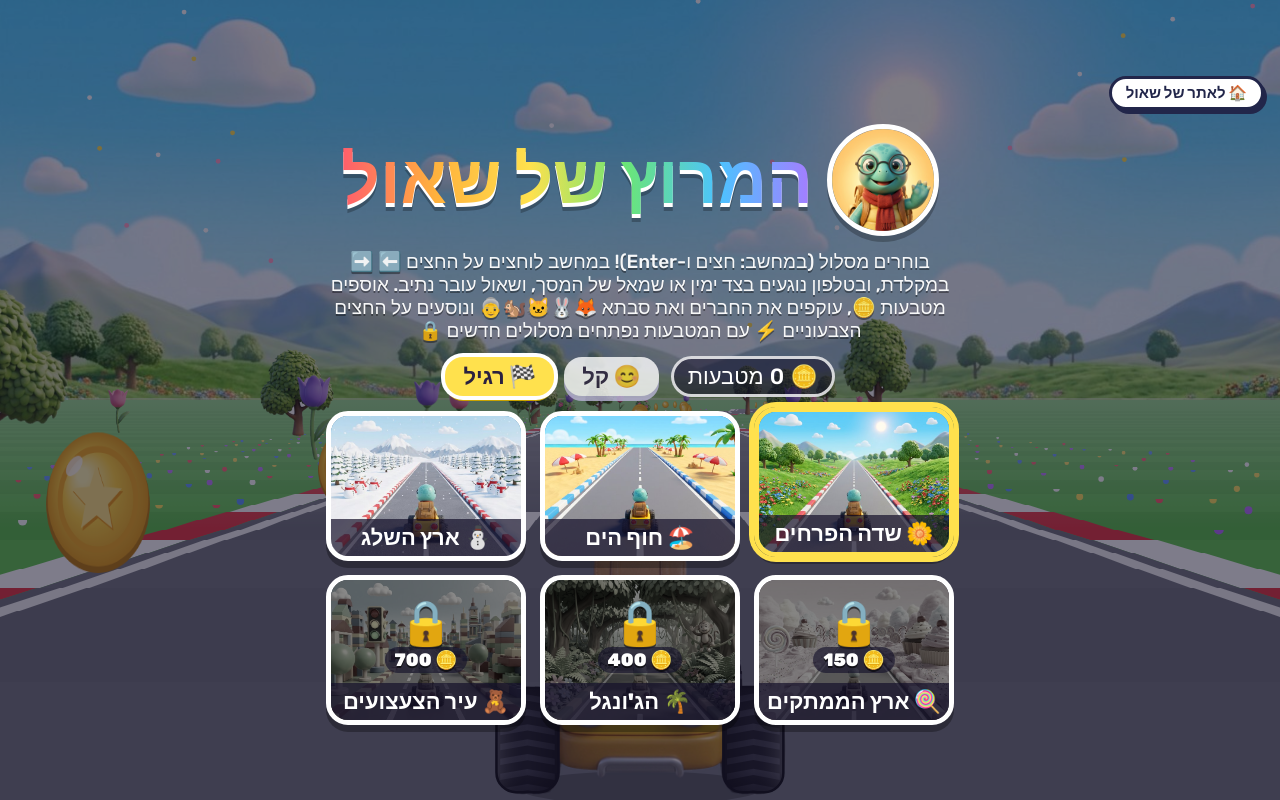
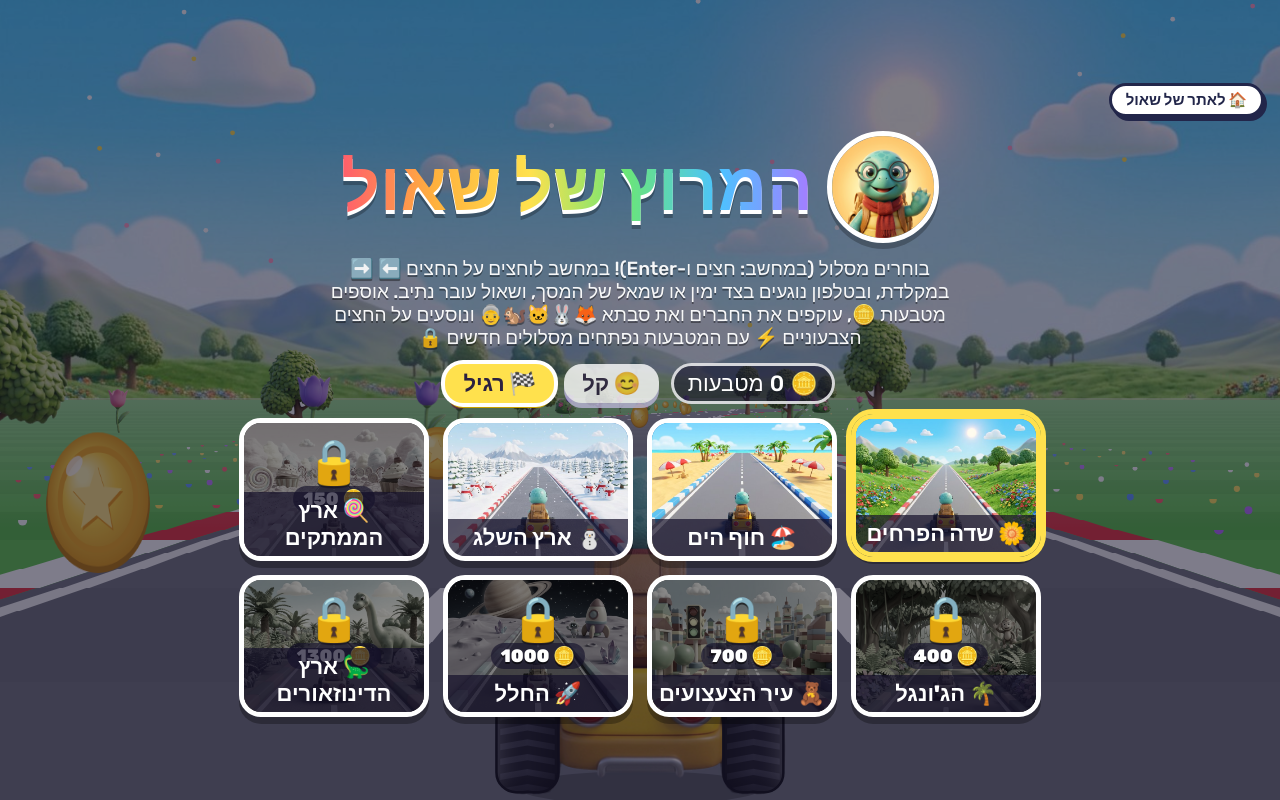
Before and after one commit to shaulhatzav-dotcom/shaulhatzav-dotcom.github.io, a plain HTML site: page race/index.html in a window 1280 px wide. Drawn offline with Linux system fonts and the light colour scheme; animation ran at ten frames a second.

Commit message:
Race game: 8 tracks (Space 1000, Dinosaur land 1300 coins)

```diff
--- a/race/index.html
+++ b/race/index.html
@@ -66,7 +66,7 @@
      background:linear-gradient(90deg,#ff5d6c,#ffb13d,#ffe14d,#6be675,#4cc3ff,#a77bff);-webkit-background-clip:text;background-clip:text;color:transparent;
      filter:drop-shadow(0 4px 0 #fff) drop-shadow(0 4px 0 rgba(0,0,0,.25))}
   .sub{font-size:clamp(14px,2.4vw,19px);opacity:.95;text-align:center;max-width:640px;text-shadow:0 2px 0 rgba(0,0,0,.4)}
-  #tracks{display:grid;grid-template-columns:repeat(3,minmax(130px,200px));gap:14px}
+  #tracks{display:grid;grid-template-columns:repeat(4,minmax(130px,190px));gap:14px}
   @media (max-width:640px){#tracks{grid-template-columns:repeat(2,minmax(130px,180px))}}
   .card{cursor:pointer;border-radius:22px;overflow:hidden;border:5px solid #fff;box-shadow:0 7px 0 rgba(0,0,0,.3);position:relative;aspect-ratio:4/3;
         transition:transform .15s}
@@ -114,7 +114,7 @@
     .card .lock .need{font-size:12px}
   }
   @media (max-height:460px) and (min-width:640px){
-    #tracks{grid-template-columns:repeat(6,minmax(90px,125px))}
+    #tracks{grid-template-columns:repeat(4,minmax(90px,118px))}
   }
   .homeLink{align-self:flex-start;flex:none;background:#fff;color:#22264a;font-weight:900;text-decoration:none;
             border:3px solid #22264a;border-radius:999px;padding:5px 14px;box-shadow:3px 4px 0 #22264a;font-size:15px}
@@ -346,7 +346,9 @@ function buildSprites() {
   });
   SPR.tree2 = SPR.tree; SPR.pine2 = SPR.pine;   // until the 3D pictures load
   Object.assign(SPR, { jtree: SPR.tree, fern: SPR.bush, jflower: SPR.bush, monkey: SPR.bush, log: SPR.puddle, mud: SPR.puddle,
-    house: SPR.cupcake, tower: SPR.lolly, light: SPR.cone, ttree: SPR.tree, blocks: SPR.gumdrop, top: SPR.ball });
+    house: SPR.cupcake, tower: SPR.lolly, light: SPR.cone, ttree: SPR.tree, blocks: SPR.gumdrop, top: SPR.ball,
+    rocket: SPR.lolly, robot: SPR.snowman, crystal: SPR.cane, aplant: SPR.flower, moonrock: SPR.snowpile, crater: SPR.puddle,
+    dino: SPR.tree, cycad: SPR.palm, volcano: SPR.tree2, babydino: SPR.bush, egg: SPR.gumdrop, boulder: SPR.snowpile });
   SPR.fox = friendKart('#3a7bff', '#2350b8', '#ff8a1f', 'fox');
   SPR.bunny = friendKart('#a05cff', '#6d36c2', '#f4f1ff', 'bunny');
   SPR.squirrel = friendKart('#3ccf5a', '#24903a', '#b0612c', 'squirrel');
@@ -476,13 +478,38 @@ const TRACKS = [
     layout: [[90, 0, 0], [100, -4, 0], [100, 4, 0], [120, 0, 30], [120, 0, -30], [140, 5, 0], [140, -5, 20], [100, 3, -20], [100, -3, 0], [160, 4, 30], [160, -4, -30], [120, 0, 0], [90, 0, 0]],
     music: { mel: [72, 72, 79, 79, 81, 81, 79, 0, 77, 77, 76, 76, 74, 74, 72, 0, 79, 79, 77, 77, 76, 76, 74, 0, 72, 76, 79, 84, 79, 0, 72, 0], bass: [48, 55, 48, 55, 53, 60, 48, 55, 53, 60, 48, 55, 43, 50, 48, 0], bpm: 155 },
     card: 'linear-gradient(#4cc3ff 0 48%,#93da87 48%)', roadCss: '#8d93a0'
+  },
+  // 27/11 the user: "בוא נוסיף 2 מסכים למשחק הוא קצר מדי" -> picked Space and Dinosaur land
+  {
+    id: 'space', name: 'החלל', emo: '🚀', seed: 77, level: 2, cost: 1000,
+    sky: ['#0d1b4d', '#3a3f8f'], sun: '#ffe9a8', clouds: '#c9c3ff',
+    far: '#a98fd6', farCap: null, near: '#b99be3',
+    grass: ['#c3a3e6', '#bb9ade'], rumble: ['#4c8dff', '#a77bff'], road: ['#73767e', '#6f727a'], lane: '#ffffff',
+    dots: ['#a77bff', '#4cc3ff', '#ffffff'],
+    scenery: ['rocket', 'crystal', 'robot', 'aplant', 'crystal', 'rocket'], obstacles: ['moonrock', 'crater'], particle: 'star',
+    layout: [[90, 0, 0], [140, 3, 30], [140, -3, -30], [120, 0, 40], [120, 0, -40], [160, 4, 0], [160, -4, 20], [120, 2, -20], [120, -2, 0], [150, 3, 30], [150, -3, -30], [90, 0, 0]],
+    music: { mel: [72, 79, 76, 79, 84, 79, 76, 79, 74, 79, 77, 79, 83, 79, 77, 74, 72, 76, 79, 84, 88, 84, 79, 76, 77, 81, 79, 77, 76, 0, 72, 0], bass: [48, 55, 48, 55, 50, 57, 50, 57, 53, 60, 53, 60, 55, 62, 55, 0], bpm: 145 },
+    card: 'linear-gradient(#0d1b4d 0 48%,#c3a3e6 48%)', roadCss: '#8d93a0'
+  },
+  {
+    id: 'dino', name: 'ארץ הדינוזאורים', emo: '🦕', seed: 88, level: 2, cost: 1300,
+    sky: ['#ffd98a', '#fff4d6'], sun: '#fff27a', clouds: '#fff3dc',
+    far: '#8fb35a', farCap: null, near: '#7aa043',
+    grass: ['#6f9a2c', '#68922a'], rumble: ['#ff8a1f', '#3c9a3c'], road: ['#73767e', '#6f727a'], lane: '#ffffff',
+    dots: ['#ffe14d', '#ff8a1f', '#2f8f3a'],
+    scenery: ['dino', 'cycad', 'babydino', 'cycad', 'volcano', 'egg', 'cycad'], obstacles: ['boulder', 'mud'], particle: 'leaf',
+    layout: [[90, 0, 0], [130, -3, 20], [130, 3, -20], [150, 0, 0], [140, 4, 30], [140, -4, -30], [110, 0, 20], [110, 0, -20], [160, 3, 0], [160, -3, 0], [120, 0, 0], [90, 0, 0]],
+    music: { mel: [67, 67, 71, 74, 71, 67, 69, 71, 72, 72, 76, 79, 76, 72, 74, 76, 79, 79, 77, 76, 74, 72, 71, 69, 67, 71, 74, 79, 74, 0, 67, 0], bass: [43, 50, 43, 50, 48, 55, 48, 55, 47, 54, 47, 54, 43, 50, 43, 0], bpm: 150 },
+    card: 'linear-gradient(#ffd98a 0 48%,#6f9a2c 48%)', roadCss: '#8d93a0'
   }
 ];
 
 // sprite world widths (world units)
 const SIZE = { tree2: 1200, pine2: 1100, tree: 1300, flower: 420, flower2: 420, bush: 900, puddle: 640, cone: 300, palm: 1500, umbrella: 900, castle: 520, ball: 380,
   pine: 1300, snowman: 520, snowpile: 620, cane: 700, lolly: 650, cupcake: 520, gumdrop: 460, star: 330, kart: 430,
-  jtree: 1500, fern: 800, jflower: 700, monkey: 480, log: 560, mud: 640, house: 1100, tower: 1000, light: 700, ttree: 900, blocks: 480, top: 380 };
+  jtree: 1500, fern: 800, jflower: 700, monkey: 480, log: 560, mud: 640, house: 1100, tower: 1000, light: 700, ttree: 900, blocks: 480, top: 380,
+  rocket: 900, robot: 520, crystal: 620, aplant: 450, moonrock: 440, crater: 640,
+  dino: 1700, cycad: 1300, volcano: 1900, babydino: 520, egg: 420, boulder: 480 };
 
 let T = null;          // current theme
 let segments = [], trackLength = 0, finishZ = 0, totalStars = 0;
@@ -962,14 +989,15 @@ function drawFrontTreads(g, im, dw, dh) {
 // 3D scenery pictures (obj/<name>.png) replace the drawn objects as soon as they load
 const OBJ_NAMES = ['tree', 'tree2', 'bush', 'flower', 'flower2', 'puddle', 'cone', 'palm', 'umbrella', 'castle', 'ball',
   'pine', 'pine2', 'snowman', 'snowpile', 'cane', 'lolly', 'cupcake', 'gumdrop',
-  'jtree', 'fern', 'jflower', 'monkey', 'log', 'mud', 'house', 'tower', 'light', 'ttree', 'blocks', 'top'];
+  'jtree', 'fern', 'jflower', 'monkey', 'log', 'mud', 'house', 'tower', 'light', 'ttree', 'blocks', 'top',
+  'rocket', 'robot', 'crystal', 'aplant', 'moonrock', 'crater', 'dino', 'cycad', 'volcano', 'babydino', 'egg', 'boulder'];
 for (const n of OBJ_NAMES) {
   const im = new Image();
   im.onload = () => { SPR[n] = im; };
   im.src = 'obj/' + n + '.png';
 }
 // 3D panorama per track (bg/<id>.jpg); PANO_HORIZON = where its ground starts, as a fraction of its height
-const PANO = {}, PANO_HORIZON = { meadow: 0.67, beach: 0.41, snow: 0.56, candy: 0.6, jungle: 0.5, toycity: 0.56 };
+const PANO = {}, PANO_HORIZON = { meadow: 0.67, beach: 0.41, snow: 0.56, candy: 0.6, jungle: 0.5, toycity: 0.56, space: 0.47, dino: 0.5 };
 for (const t of TRACKS.map(t => t.id)) {
   const im = new Image();
   im.onload = () => { PANO[t] = im; if (T && T.id === t) makeLayers(); };
@@ -1057,7 +1085,7 @@ function ambient(dt) {
   if (!T.particle || state === 'menu') return;
   const rate = T.particle === 'snow' ? 40 : 10;
   if (Math.random() < rate * dt) {
-    const c = T.particle === 'snow' ? ['#ffffff'] : T.particle === 'petal' ? ['#ff9ec4', '#ffffff', '#ffe14d'] : T.particle === 'leaf' ? ['#5cc46c', '#9be05a', '#2f8f3a'] : ['#ff4f5e', '#ffe14d', '#6be675', '#4cc3ff', '#ffffff'];
+    const c = T.particle === 'snow' ? ['#ffffff'] : T.particle === 'petal' ? ['#ff9ec4', '#ffffff', '#ffe14d'] : T.particle === 'leaf' ? ['#5cc46c', '#9be05a', '#2f8f3a'] : T.particle === 'star' ? ['#ffe14d', '#ffffff', '#a9d8ff'] : ['#ff4f5e', '#ffe14d', '#6be675', '#4cc3ff', '#ffffff'];
     particles.push({ x: Math.random() * W, y: -3, vx: (-10 + Math.random() * 20) * PX, vy: (18 + Math.random() * 18) * PX, g: 0, life: 6, t: 0, c: c[Math.floor(Math.random() * c.length)], s: (T.particle === 'snow' ? 1 + (Math.random() < 0.3) : 1) * PX, sway: true });
   }
 }
```
